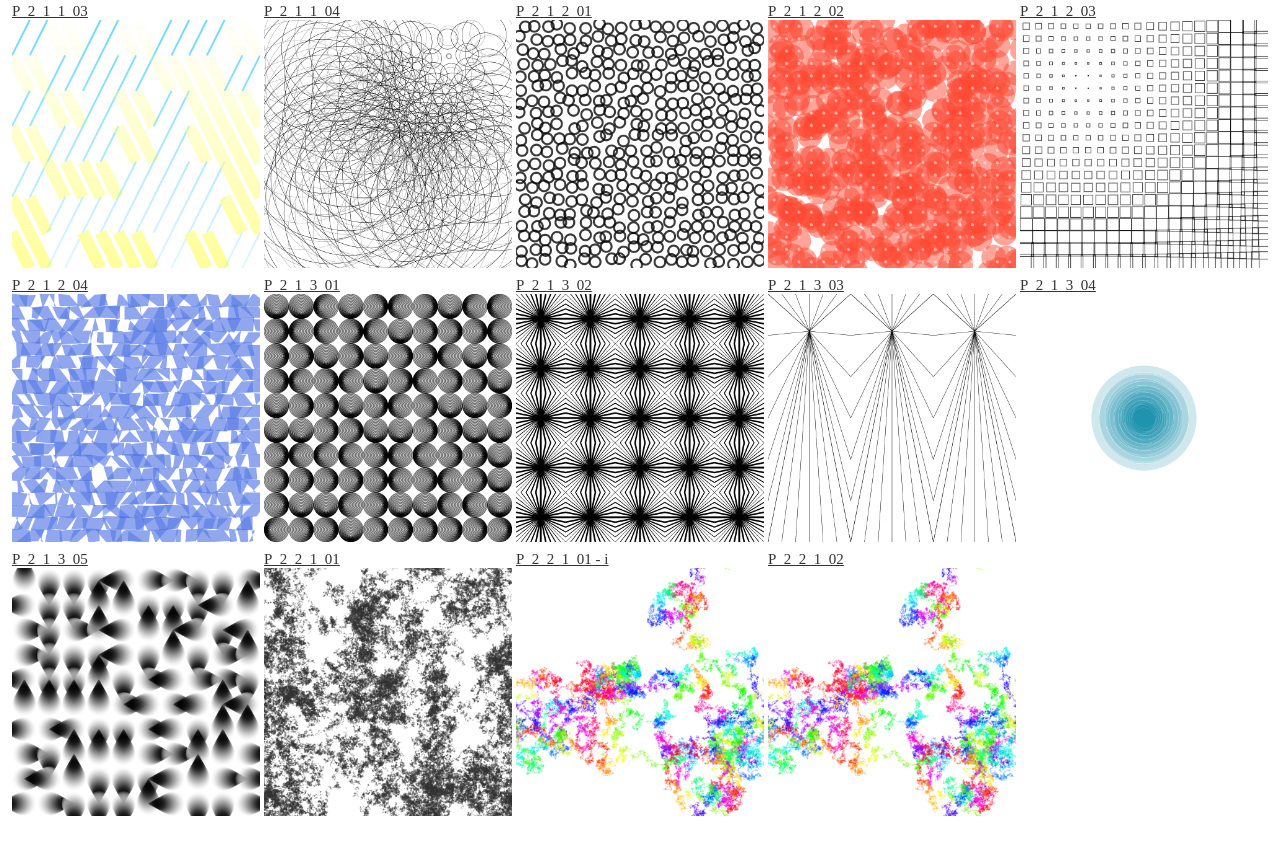
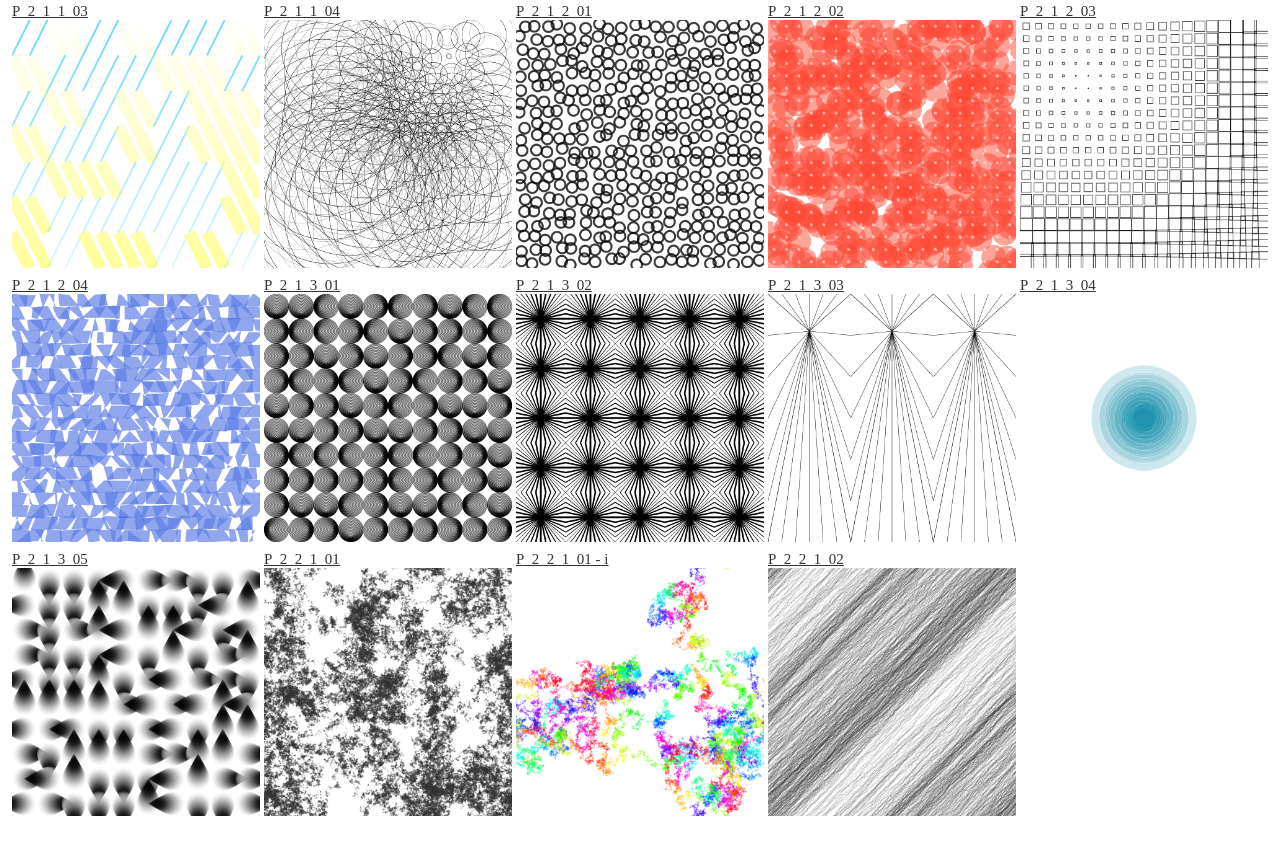
Before and after one commit to youhe/GenerativeDesign-JavaScript, a plain HTML site: page public/index.html in a window 1280 px wide. Shown: the part 891-1739 px from the top of the page. Drawn offline with Linux system fonts and the light colour scheme.

Commit message:
mod P_2_2_1_02

```diff
--- a/public/index.html
+++ b/public/index.html
@@ -151,7 +151,7 @@ a:hover {
     </a></li>
     <li><a href="P_2_2_1_02">
       <span>P_2_2_1_02</span>
-      <img src="./assets/img/top/P_2_2_1_01-i.png" alt="">
+      <img src="./assets/img/top/P_2_2_1_02.png" alt="">
     </a></li>
 </ul>
 </body>
```
Also changed, not shown: public/P_2_2_1_02/index.html (+1 -1 lines), public/assets/img/top/P_2_2_1_02.png (added).
